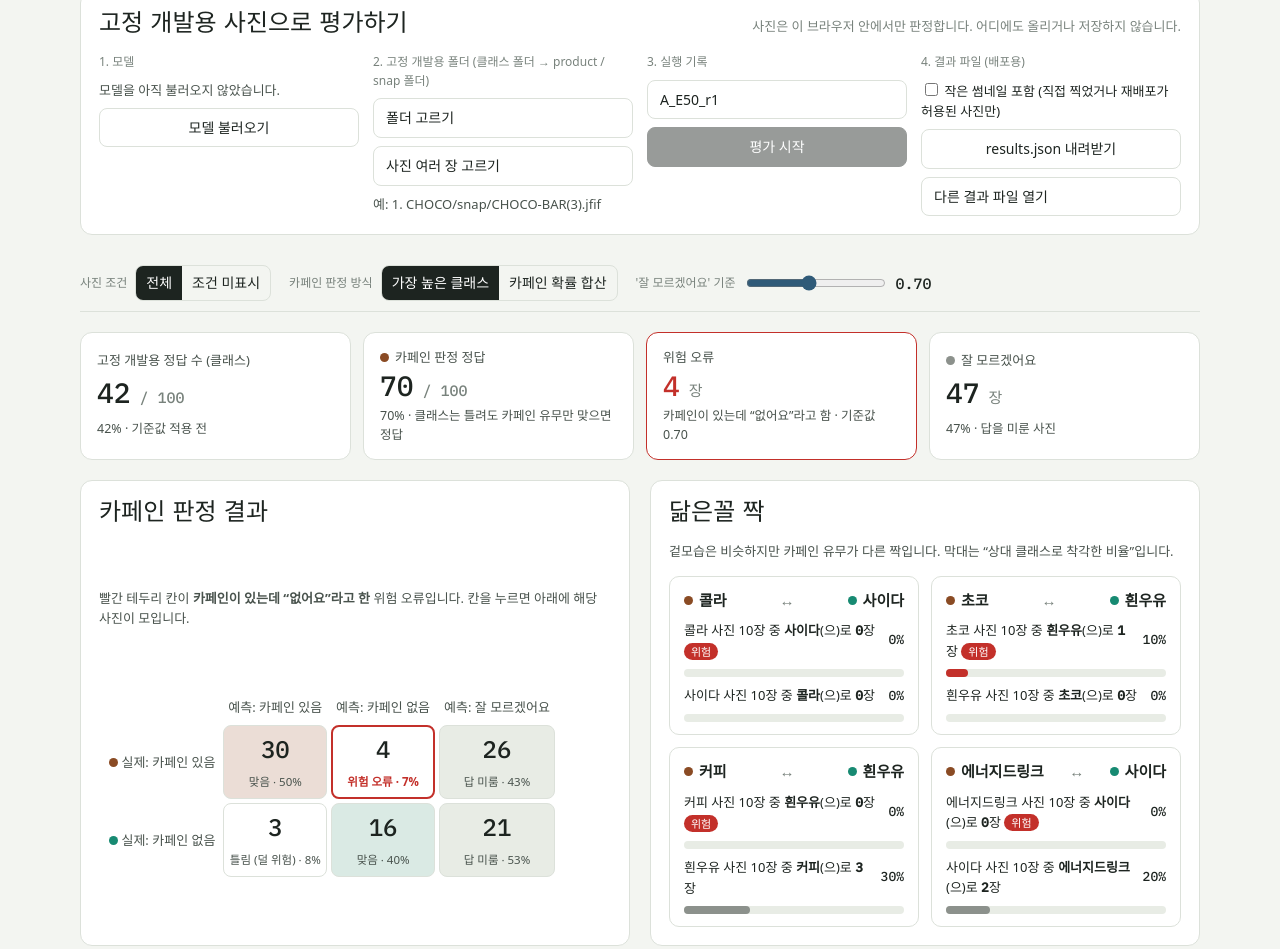
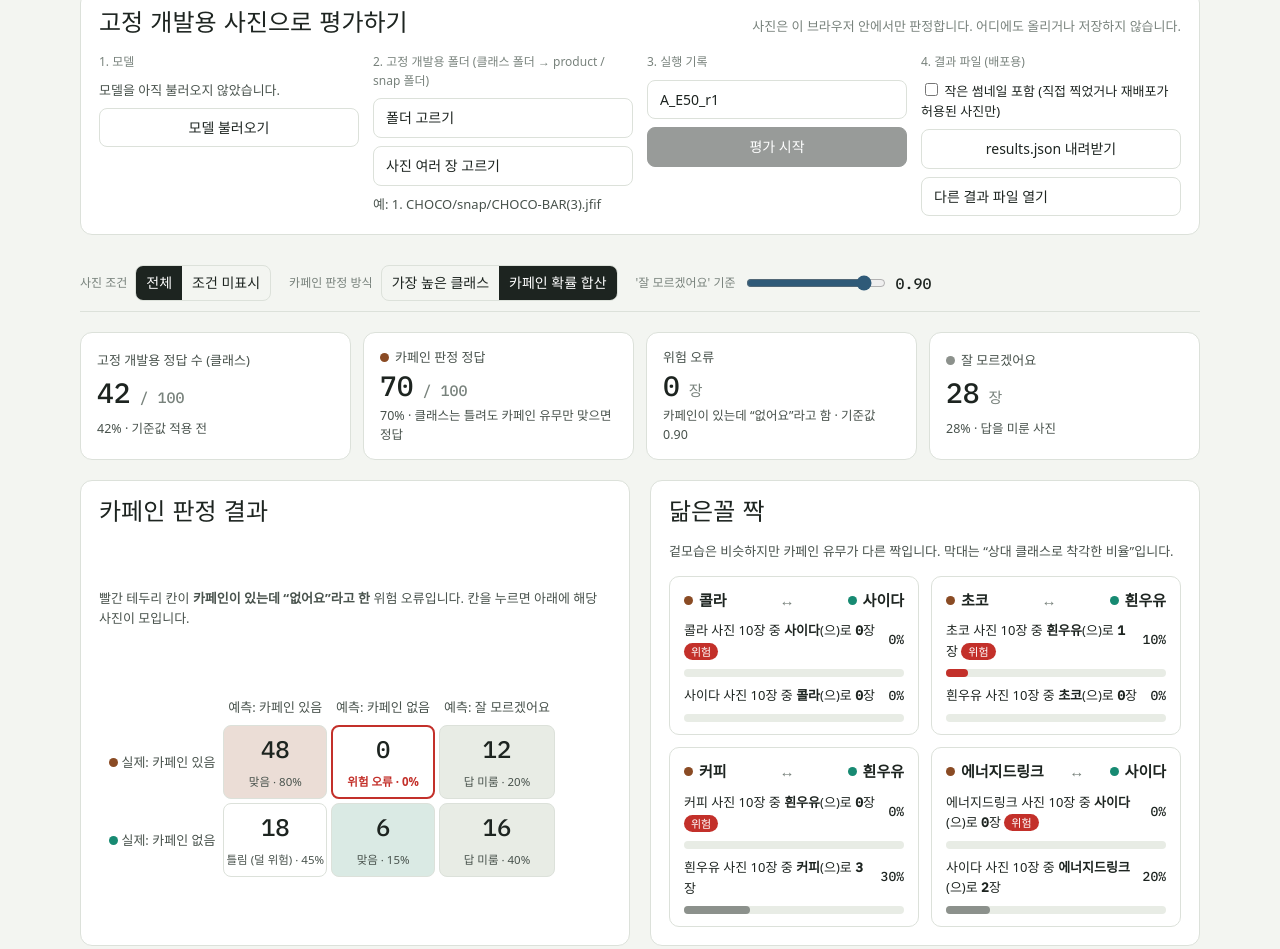
Before and after one commit to hyeyoom-song/caffeine-detective, a plain HTML site: page check.html in a window 1280 px wide. Shown: the part 321-1270 px from the top of the page. Drawn offline with Linux system fonts and the light colour scheme; a web font is replaced by a local one.

Commit message:
Add files via upload
클래스, 비율 수정

```diff
--- a/check.html
+++ b/check.html
@@ -256,14 +256,14 @@ footer { font-size: 12.5px; color: var(--muted); display: grid; gap: 4px; }
     <div class="ctl">
       <span class="l">카페인 판정 방식</span>
       <div class="seg" id="modeSeg">
-        <button type="button" data-mode="top" aria-pressed="true">가장 높은 클래스</button>
-        <button type="button" data-mode="sum" aria-pressed="false">카페인 확률 합산</button>
+        <button type="button" data-mode="top" aria-pressed="false">가장 높은 클래스</button>
+        <button type="button" data-mode="sum" aria-pressed="true">카페인 확률 합산</button>
       </div>
     </div>
     <div class="ctl">
       <label for="th">'잘 모르겠어요' 기준</label>
-      <input id="th" type="range" min="0.5" max="0.95" step="0.05" value="0.7">
-      <span class="num" id="thVal">0.70</span>
+      <input id="th" type="range" min="0.5" max="0.95" step="0.05" value="0.9">
+      <span class="num" id="thVal">0.90</span>
     </div>
   </div>
 
@@ -368,6 +368,7 @@ const CONFIG = {
   caffeine: ['초코', '커피', '홍차', '녹차', '콜라', '에너지드링크'],
   // 카페인이 없는 클래스
   noCaffeine: ['사이다', '흰우유', '과일'],
+  cafMin: 0.5,   // [내 말로: 이 값이 하는 일]
   // 겉모습이 닮았지만 카페인 유무가 다른 짝 → '닮은꼴 짝' 패널
   pairs: [['콜라', '사이다'], ['초코', '흰우유'], ['커피', '흰우유'], ['에너지드링크', '사이다']],
   // 파일 이름 속 조건 표시 → 화면에 보일 이름
@@ -399,7 +400,7 @@ const state = {
   labels: [],         // 모델 클래스 순서
   source: 'demo',     // 'demo' | 'run' | 'file'
   runId: '',
-  cond: 'all', mode: 'top', th: 0.7,
+  cond: 'all', mode: 'sum', th: 0.9,
   galFilter: 'risk', galClass: 'all', cell: null,
 };
 let model = null;
@@ -426,8 +427,10 @@ function judge(r, th = state.th, mode = state.mode) {
   let grp, rawGrp;
   if (mode === 'sum') {
     const pCaf = CONFIG.caffeine.reduce((s, c) => s + (r.probs[c] || 0), 0);
-    rawGrp = pCaf >= 0.5 ? 'caf' : 'nocaf';
-    grp = Math.max(pCaf, 1 - pCaf) < th ? 'unk' : rawGrp;
+    const pNo = CONFIG.noCaffeine.reduce((s, c) => s + (r.probs[c] || 0), 0);
+    rawGrp = pCaf >= CONFIG.cafMin ? 'caf' : 'nocaf';
+    // [내 말로: 이 부분이 하는 일]
+    grp = pCaf >= CONFIG.cafMin ? 'caf' : (pNo >= th ? 'nocaf' : 'unk');
   } else {
     rawGrp = grpOf(rawClass);
     grp = cls === UNK ? 'unk' : rawGrp;
```
Also changed, not shown: index.html (+10 -6 lines).
